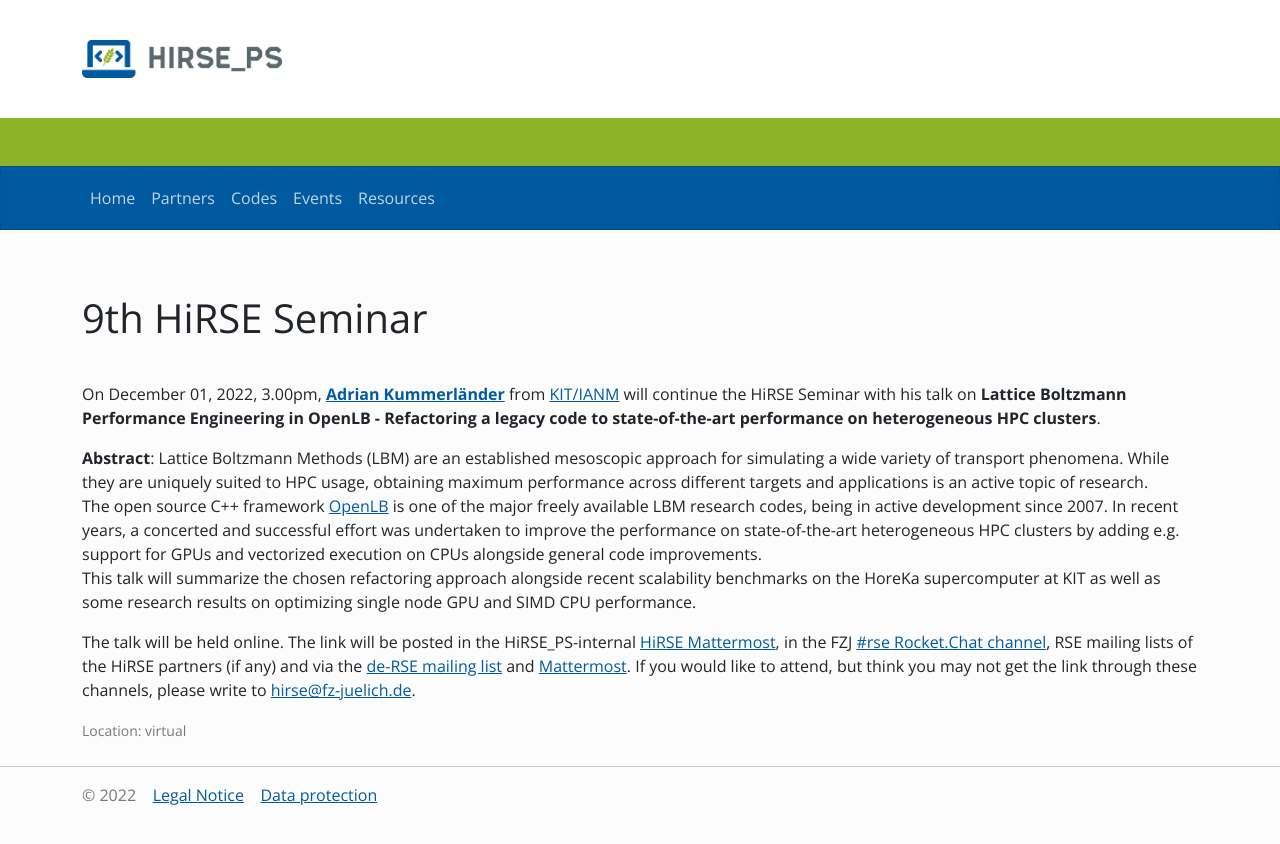
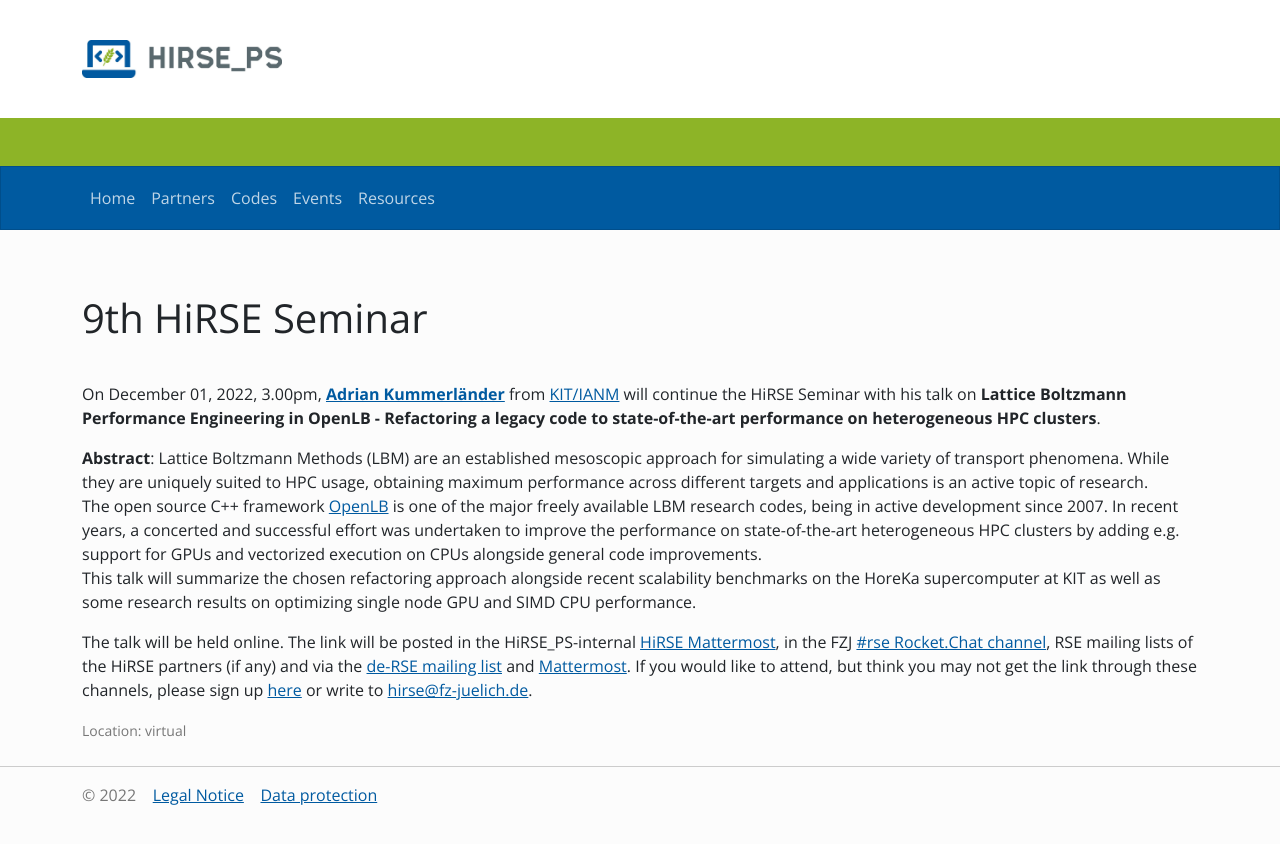
Before and after one commit to Helmholtz-HiRSE/helmholtz-hirse.github.io, a Jekyll site: the page built from _events/2022_12_01-seminar_9.md, in a window 1280 px wide. Shown: the top 844 px of the page. Built offline with Jekyll 4.4.1, drawn with Linux system fonts in a browser that asks for light colours; nearby versions of some CDN libraries.

Commit message:
Update 2022_12_01-seminar_9.md

```diff
--- a/_events/2022_12_01-seminar_9.md
+++ b/_events/2022_12_01-seminar_9.md
@@ -15,4 +15,4 @@
 The open source C++ framework [OpenLB](https://openlb.net) is one of the major freely available LBM research codes, being in active development since 2007.  In recent years, a concerted and successful effort was undertaken to improve the performance on state-of-the-art heterogeneous HPC clusters by adding e.g. support for GPUs and vectorized execution on CPUs alongside general code improvements.
 This talk will summarize the chosen refactoring approach alongside recent scalability benchmarks on the HoreKa supercomputer at KIT as well as some research results on optimizing single node GPU and SIMD CPU performance.
 
-The talk will be held online. The link will be posted in the HiRSE_PS-internal [HiRSE Mattermost](https://mattermost.hzdr.de/hirse), in the FZJ [#rse Rocket.Chat channel](https://chat.fz-juelich.de/channel/rse), RSE mailing lists of the HiRSE partners (if any) and via the [de-RSE mailing list](https://de-rse.org/de/join.html) and [Mattermost](https://chat.gwdg.de/channel/derse). If you would like to attend, but think you may not get the link through these channels, please write to [hirse@fz-juelich.de](mailto:hirse@fz-juelich.de).
+The talk will be held online. The link will be posted in the HiRSE_PS-internal [HiRSE Mattermost](https://mattermost.hzdr.de/hirse), in the FZJ [#rse Rocket.Chat channel](https://chat.fz-juelich.de/channel/rse), RSE mailing lists of the HiRSE partners (if any) and via the [de-RSE mailing list](https://de-rse.org/de/join.html) and [Mattermost](https://chat.gwdg.de/channel/derse). If you would like to attend, but think you may not get the link through these channels, please sign up [here](https://kit-lecture.zoom.us/meeting/register/u50scOGhpjooHdwn1--PDXslOabDWuUFg_u4) or write to [hirse@fz-juelich.de](mailto:hirse@fz-juelich.de).
```
